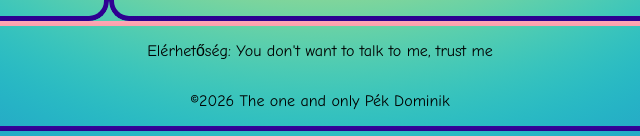
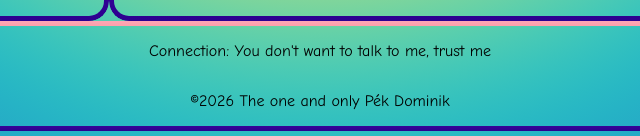
Before and after one commit to PekDominim/grid, a plain HTML site: page index.html in a window 1280 px wide. Shown: the part 1168-1304 px from the top of the page, 320-960 px from the left. Drawn offline with Linux system fonts and the light colour scheme.

Commit message:
Change footer text from 'Elérhetőség' to 'Connection'

```diff
--- a/index.html
+++ b/index.html
@@ -55,7 +55,7 @@
 
         </main>
         <footer class="collective">
-            <p>Elérhetőség: You don't want to talk to me, trust me</p>
+            <p>Connection: You don't want to talk to me, trust me</p>
             <p>&copy;2026 The one and only Pék Dominik</p>
         </footer>
     </div>
```
